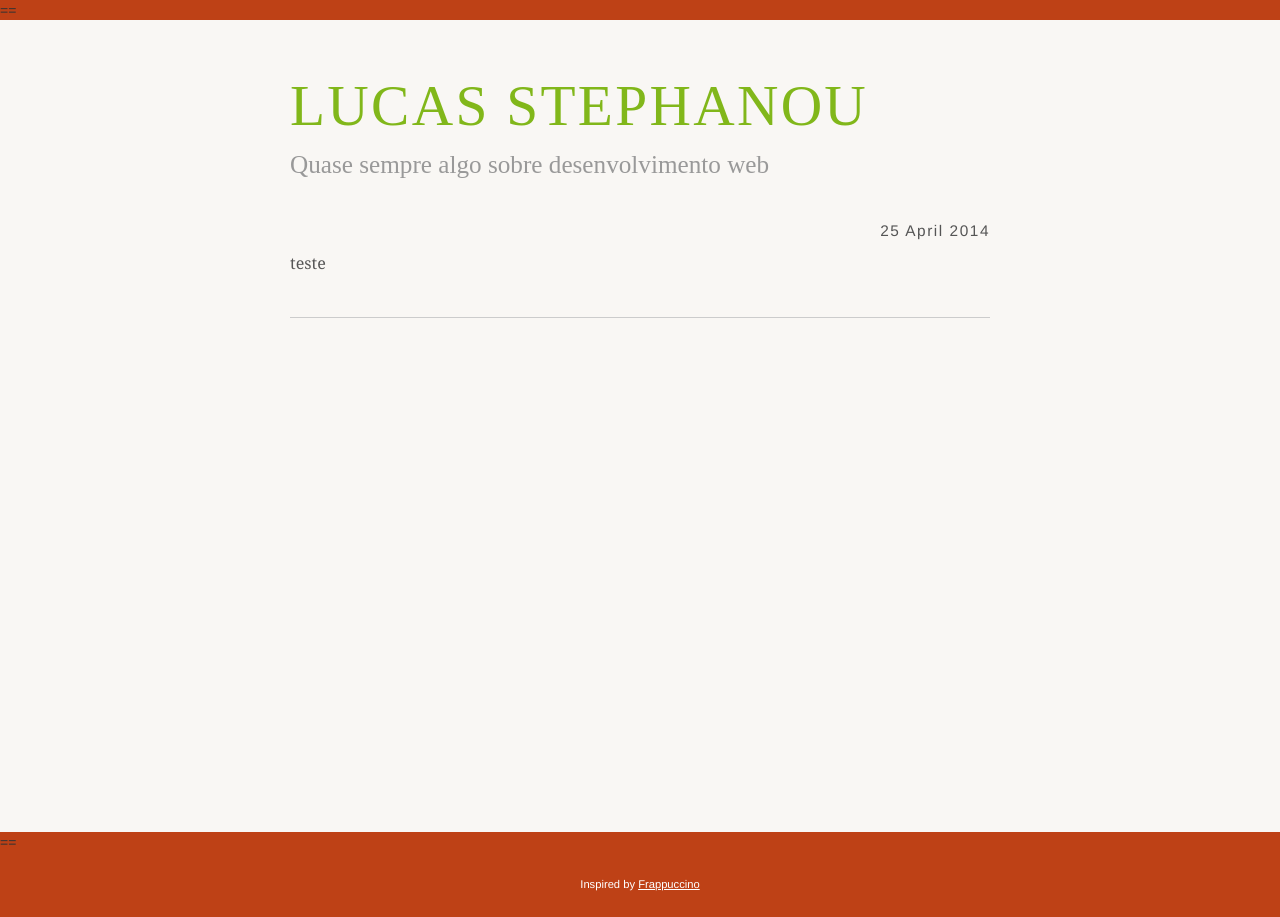
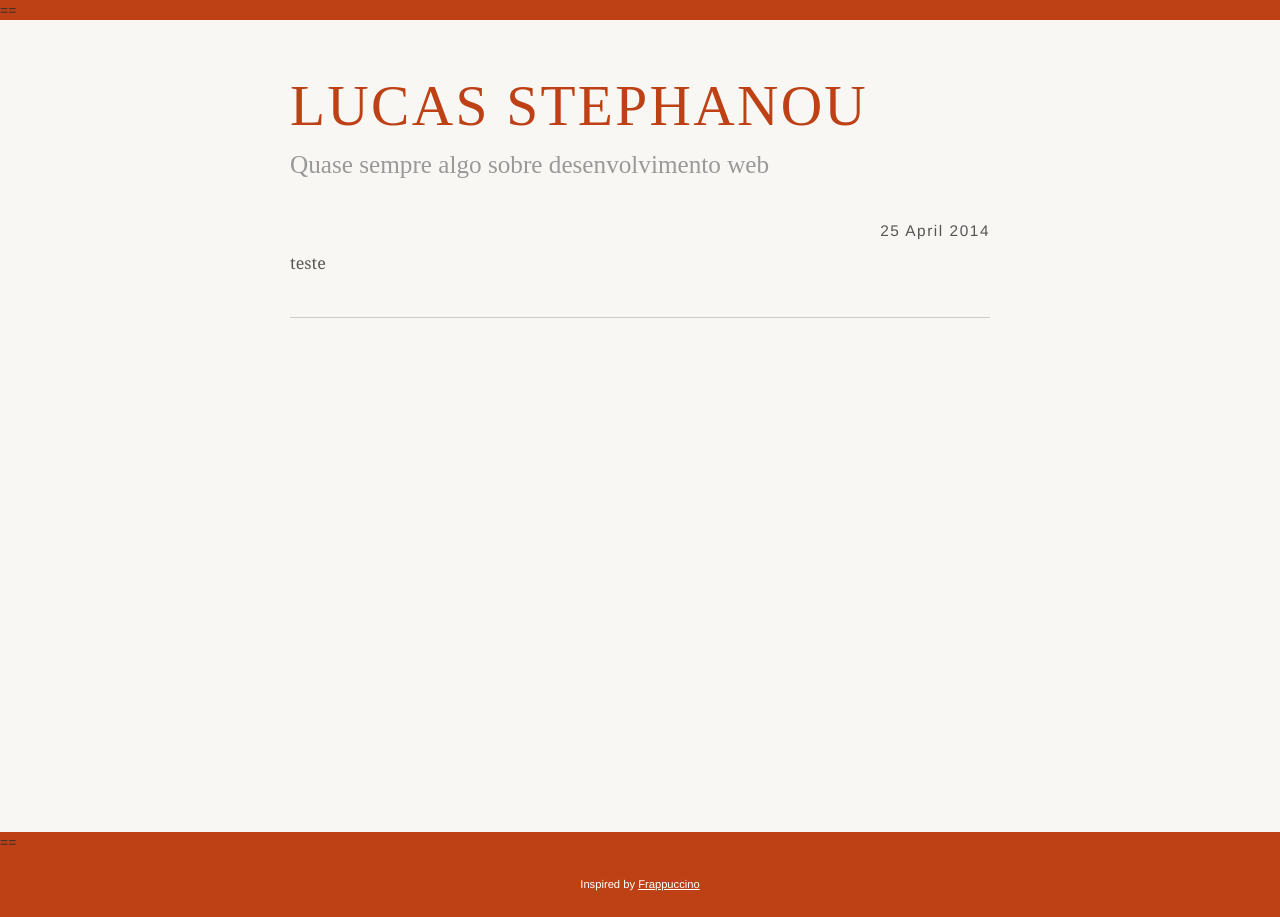
Before and after one commit to lucasts/lucasts.github.com, a Jekyll site: the page built from index.html, in a window 1280 px wide. Built offline with Jekyll 4.4.1, drawn with Linux system fonts in a browser that asks for light colours; some web fonts are replaced; the list of posts is cut into pages by our own code.

Commit message:
update colors in more places

```diff
--- a/stylesheets/style.css
+++ b/stylesheets/style.css
@@ -1711,7 +1711,7 @@
   font-size:4.1em;
   margin-top:1em;
   letter-spacing:.04em;
-  color:#81b71a;
+  color:#BE4116;
 }
 
 .content .sub-title {
@@ -1742,7 +1742,7 @@
 
 .entries h3 {
   font-family:Raleway;
-  color:#81b71a;
+  color: #BE4116;
   font-weight:normal;
   font-size:2em;
   margin-top:.2em;
@@ -1773,7 +1773,7 @@
   font-size:2.2em;
   margin:1.9em 0 -1.1em 1em;
   float:left;
-  background-color:#81b71a;
+  background-color: #BE4116;
   padding:.65em;
   -webkit-border-radius:2em;
   -moz-border-radius:2em;
@@ -1804,7 +1804,7 @@
   font-size:5em;
   padding:1.1em 0 .2em;
   letter-spacing:.05em;
-  color:#81b71a;
+  color: #BE4116;
 }
 
 .post h2 span {
```
